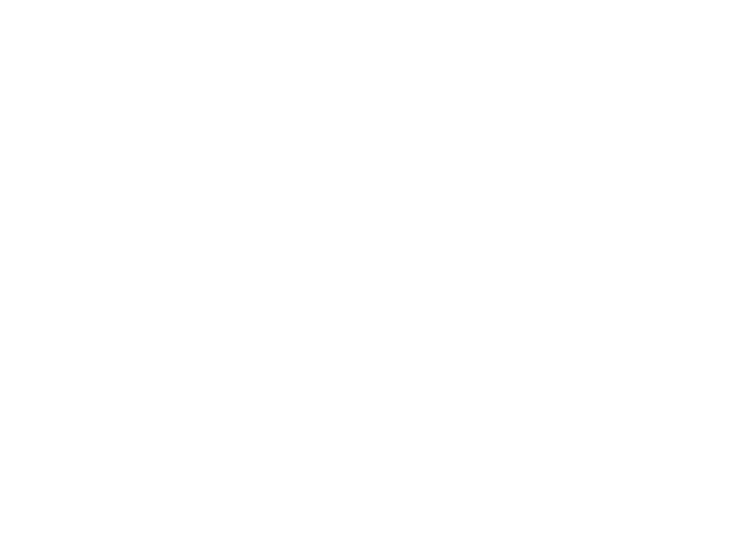
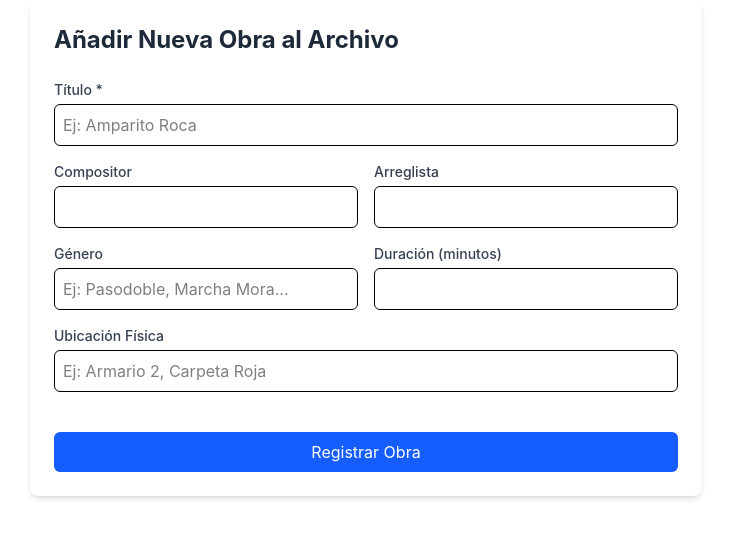
Before and after one commit to abelmaartin/sistema-gestion-banda, a React (Vite) app in the folder frontend-banda/: page /admin/crear-obra in a window 1280 px wide. Before the commit this address had no page. Shown: the top 538 px of the page, without its empty margins (274-1005 px from the left). Built offline with nearby package versions, Linux system fonts and the light colour scheme; sample sign-in values are in the browser's storage.

Commit message:
Añadir ruta para crear obras y corregir enlaces a Cloudinary

```diff
--- a/frontend-banda/src/App.tsx
+++ b/frontend-banda/src/App.tsx
@@ -7,6 +7,7 @@ import ProtectedRoute from './components/ProtectedRoute';
 import RegistrarUsuario from './pages/RegistrarUsuario';
 import AdminUsuarios from './pages/AdminUsuarios';
 import Perfil from './pages/Perfil';
+import CrearObra from './pages/CrearObra';
 
 function App() {
   return (
@@ -50,6 +51,16 @@ function App() {
           }
         />
 
+        {/* --- NUEVA RUTA: Crear Obra --- */}
+        <Route
+          path="/admin/crear-obra"
+          element={
+            <ProtectedRoute>
+              <CrearObra />
+            </ProtectedRoute>
+          }
+        />
+
         {/* Registrar usuario (admin) */}
         <Route
           path="/admin/registrar"
--- a/frontend-banda/src/pages/AdminPartituras.tsx
+++ b/frontend-banda/src/pages/AdminPartituras.tsx
@@ -57,6 +57,13 @@ export default function AdminPartituras() {
               👥 Gestionar Usuarios
             </button>
 
+            <button
+              onClick={() => navigate('/admin/crear-obra')}
+              className="px-5 py-2.5 bg-amber-500 text-white font-medium rounded-xl shadow-sm hover:bg-amber-600 transition-colors"
+            >
+              + Añadir Obra
+            </button>
+
             <button onClick={() => navigate('/subir')} className="px-5 py-2.5 bg-indigo-600 text-white font-medium rounded-xl shadow-sm hover:bg-indigo-700 transition-colors">
               + Subir Nueva Partitura
             </button>
@@ -85,7 +92,7 @@ export default function AdminPartituras() {
                   <td className="p-4"><span className="px-3 py-1 bg-blue-50 text-blue-600 rounded-lg text-sm">{p.voz}</span></td>
                   <td className="p-4 text-right flex justify-end gap-3">
                     <a
-                      href={`${import.meta.env.VITE_API_URL}/descargar-partitura/${p.nombreArchivo}`}
+                      href={p.nombreArchivo}
                       target="_blank"
                       rel="noreferrer"
                       className="px-4 py-2 bg-slate-100 hover:bg-slate-200 text-slate-700 rounded-lg text-sm transition-colors"
--- /dev/null
+++ b/frontend-banda/src/pages/CrearObra.tsx
@@ -0,0 +1,136 @@
+import { useState } from 'react';
+
+export default function CrearObra() {
+  const [formData, setFormData] = useState({
+    titulo: '',
+    compositor: '',
+    arreglista: '',
+    genero: '',
+    ubicacionFisica: '',
+    duracionEstimada: ''
+  });
+  const [estado, setEstado] = useState({ loading: false, error: '', exito: '' });
+
+  const handleChange = (e: React.ChangeEvent<HTMLInputElement>) => {
+    setFormData({
+      ...formData,
+      [e.target.name]: e.target.value
+    });
+  };
+
+  const handleSubmit = async (e: React.FormEvent) => {
+    e.preventDefault();
+    setEstado({ loading: true, error: '', exito: '' });
+
+    try {
+      // Recuperamos el token de donde lo tengas guardado (ajusta esto si usas un Contexto)
+      const token = localStorage.getItem('token');
+
+      const respuesta = await fetch(`${import.meta.env.VITE_API_URL}/api/obras`, {
+        method: 'POST',
+        headers: {
+          'Content-Type': 'application/json',
+          'Authorization': `Bearer ${token}`
+        },
+        body: JSON.stringify({
+          ...formData,
+          // Aseguramos que la duración se envíe como número si tu base de datos lo requiere
+          duracionEstimada: formData.duracionEstimada ? parseInt(formData.duracionEstimada) : null
+        })
+      });
+
+      if (!respuesta.ok) {
+        const errorData = await respuesta.json();
+        throw new Error(errorData.error || 'Error al crear la obra');
+      }
+
+      setEstado({ loading: false, error: '', exito: '¡Obra registrada en el archivo con éxito!' });
+
+      // Limpiamos el formulario para la siguiente obra
+      setFormData({
+        titulo: '', compositor: '', arreglista: '', genero: '', ubicacionFisica: '', duracionEstimada: ''
+      });
+
+    } catch (error: any) {
+      setEstado({ loading: false, error: error.message, exito: '' });
+    }
+  };
+
+  return (
+    <div className="max-w-2xl mx-auto p-6 bg-white rounded-lg shadow-md">
+      <h2 className="text-2xl font-bold mb-6 text-gray-800">Añadir Nueva Obra al Archivo</h2>
+
+      {estado.error && <div className="p-3 mb-4 text-red-700 bg-red-100 rounded">{estado.error}</div>}
+      {estado.exito && <div className="p-3 mb-4 text-green-700 bg-green-100 rounded">{estado.exito}</div>}
+
+      <form onSubmit={handleSubmit} className="space-y-4">
+        <div>
+          <label className="block text-sm font-medium text-gray-700">Título *</label>
+          <input
+            type="text" name="titulo" required
+            value={formData.titulo} onChange={handleChange}
+            className="mt-1 w-full p-2 border rounded-md"
+            placeholder="Ej: Amparito Roca"
+          />
+        </div>
+
+        <div className="grid grid-cols-2 gap-4">
+          <div>
+            <label className="block text-sm font-medium text-gray-700">Compositor</label>
+            <input
+              type="text" name="compositor"
+              value={formData.compositor} onChange={handleChange}
+              className="mt-1 w-full p-2 border rounded-md"
+            />
+          </div>
+          <div>
+            <label className="block text-sm font-medium text-gray-700">Arreglista</label>
+            <input
+              type="text" name="arreglista"
+              value={formData.arreglista} onChange={handleChange}
+              className="mt-1 w-full p-2 border rounded-md"
+            />
+          </div>
+        </div>
+
+        <div className="grid grid-cols-2 gap-4">
+          <div>
+            <label className="block text-sm font-medium text-gray-700">Género</label>
+            <input
+              type="text" name="genero"
+              value={formData.genero} onChange={handleChange}
+              className="mt-1 w-full p-2 border rounded-md"
+              placeholder="Ej: Pasodoble, Marcha Mora..."
+            />
+          </div>
+          <div>
+            <label className="block text-sm font-medium text-gray-700">Duración (minutos)</label>
+            <input
+              type="number" name="duracionEstimada" min="0"
+              value={formData.duracionEstimada} onChange={handleChange}
+              className="mt-1 w-full p-2 border rounded-md"
+            />
+          </div>
+        </div>
+
+        <div>
+          <label className="block text-sm font-medium text-gray-700">Ubicación Física</label>
+          <input
+            type="text" name="ubicacionFisica"
+            value={formData.ubicacionFisica} onChange={handleChange}
+            className="mt-1 w-full p-2 border rounded-md"
+            placeholder="Ej: Armario 2, Carpeta Roja"
+          />
+        </div>
+
+        <button
+          type="submit"
+          disabled={estado.loading}
+          className="w-full mt-6 bg-blue-600 text-white py-2 px-4 rounded-md hover:bg-blue-700 disabled:opacity-50 transition-colors"
+        >
+          {estado.loading ? 'Guardando...' : 'Registrar Obra'}
+        </button>
+      </form>
+    </div>
+  );
+}
```
